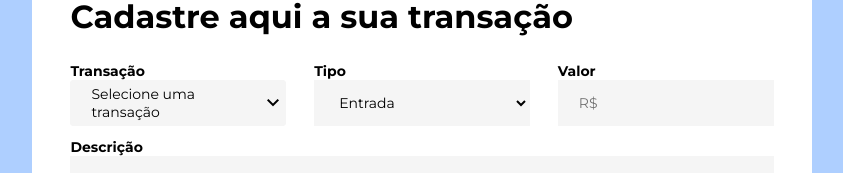
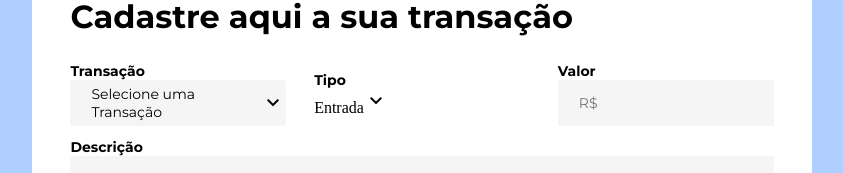
Before and after one commit to JoseMartins0808/Angular_Finances_Page, an Angular app: page /transactions in a window 1280 px wide. Shown: the part 129-302 px from the top of the page, without its empty margins (218-1061 px from the left). Built offline with nearby package versions, Linux system fonts and the light colour scheme.

Commit message:
feat: handle transaction type menu

```diff
--- a/src/app/components/forms/register-transaction-form/register-transaction-form.component.html
+++ b/src/app/components/forms/register-transaction-form/register-transaction-form.component.html
@@ -4,10 +4,21 @@
         <app-select-transaction style="width: 100%;"></app-select-transaction>
         <div class="field-box">
             <label for="type">Tipo</label>
-            <select name="type" formControlName="type">
-                <option value="input">Entrada</option>
-                <option value="output">Saída</option>
-            </select>
+            <div role="select" class="type-bar" id="type-id">
+                <div class="type-btn" (click)="toggleOpenTypeMenu()">
+                    <span>{{handleChangeTypeMenu()}}</span>
+                    <span class="material-symbols-outlined" *ngIf="openedTypeMenu">
+                        stat_1
+                    </span>
+                    <span class="material-symbols-outlined" *ngIf="!openedTypeMenu">
+                        stat_minus_1
+                    </span>
+                </div>
+                <div class="select-content" *ngIf="openedTypeMenu">
+                    <span (click)="setInputTransaction()">Entrada</span>
+                    <span (click)="setOutputTransaction()">Saída</span>
+                </div>
+            </div>
         </div>
         <app-field-box style="width: 100%;"
             [error]="(financesForm.get('value')?.dirty || financesForm.get('value')?.touched) ? errors.value : null">
--- a/src/app/components/forms/register-transaction-form/register-transaction-form.component.ts
+++ b/src/app/components/forms/register-transaction-form/register-transaction-form.component.ts
@@ -16,12 +16,15 @@ import { SelectTransactionComponent } from '../../select-transaction/select-tran
 export class RegisterTransactionFormComponent {
 
   @ViewChild("textArea") textArea!: ElementRef;
+  @ViewChild("transactionType") transactionType!: ElementRef;
+
+  public transactionSelect: "input" | "output" = "input";
+  public openedTypeMenu: boolean = false;
 
   constructor(private readonly transactionService: TransactionService) { }
 
   public financesForm = new FormGroup({
     value: new FormControl<string>("", [Validators.required]),
-    type: new FormControl<"input" | "output">("input"),
     description: new FormControl<string>("", [Validators.required, Validators.minLength(5)])
   });
 
@@ -38,7 +41,7 @@ export class RegisterTransactionFormComponent {
 
     const newData = {
       value: this.financesForm.get("value")?.value as string,
-      type: this.financesForm.get("type")?.value as "input" | "output",
+      type: this.transactionSelect,
       description: this.financesForm.get("description")?.value as string
     }
 
@@ -46,18 +49,26 @@ export class RegisterTransactionFormComponent {
   }
 
   public handleDisableButton(): boolean {
-    if (this.financesForm.valid) {
-      return false;
-    } else {
-      return true;
-    }
+    return this.financesForm.valid ? false : true;
   }
 
-  public handleDisableButtonStyle(): string {
-    if (this.financesForm.valid) {
-      return "btn solid md";
-    } else {
-      return "btn disabled md";
-    }
+  public handleDisableButtonStyle(): "btn disabled md" | "btn solid md" {
+    return this.financesForm.valid ? "btn solid md" : "btn disabled md";
+  }
+
+  public toggleOpenTypeMenu(): void {
+    this.openedTypeMenu === true ? this.openedTypeMenu = false : this.openedTypeMenu = true;
+  }
+
+  public handleChangeTypeMenu(): "Entrada" | "Saída" {
+    return this.transactionSelect === "input" ? "Entrada" : "Saída";
+  }
+
+  public setInputTransaction(): void {
+    this.transactionSelect = "input";
+  }
+
+  public setOutputTransaction(): void {
+    this.transactionSelect = "output";
   }
 }
--- a/src/app/components/option-transaction/option-transaction.component.ts
+++ b/src/app/components/option-transaction/option-transaction.component.ts
@@ -15,7 +15,9 @@ export class OptionTransactionComponent {
 
   @Input() option!: IChoseSearchTransaction;
 
-  constructor(private registerTransaction: RegisterTransactionFormComponent) { }
+  constructor(private registerTransaction: RegisterTransactionFormComponent,
+    private selectTransactionComponent: SelectTransactionComponent
+  ) { }
 
   public optionChosen: IChoseTransaction = {
     description: "",
@@ -24,12 +26,22 @@ export class OptionTransactionComponent {
   };
 
   public setOptionChoiced(optionChoiced: IChoseTransaction) {
-    console.log(this.option);
+
+    this.selectTransactionComponent.toggleSelectDropDown();
+    this.selectTransactionComponent.changeSelectedItem(optionChoiced.select);
 
     this.optionChosen = optionChoiced;
 
     this.registerTransaction.textArea.nativeElement.value = optionChoiced.description;
     this.registerTransaction.textArea.nativeElement.toched;
     this.registerTransaction.textArea.nativeElement.dirty;
+
+    console.log(optionChoiced);
+
+    if (this.registerTransaction.transactionType.nativeElement.value === "input") {
+      this.registerTransaction.transactionSelect = "input";
+    } else {
+      this.registerTransaction.transactionSelect = "output";
+    }
   }
 }
--- a/src/app/components/select-transaction/select-transaction.component.html
+++ b/src/app/components/select-transaction/select-transaction.component.html
@@ -1,7 +1,7 @@
 <label for="select-id" class="select-label">Transação</label>
 <div role="select" class="select-bar" id="select-id">
     <div class="select-btn" (click)="!openedSelectMenu ? toggleSelectDropDown() : null">
-        <span>Selecione uma transação</span>
+        <span>{{selectedItem}}</span>
         <span class="material-symbols-outlined" *ngIf="openedSelectMenu">
             stat_1
         </span>
--- a/src/app/components/select-transaction/select-transaction.component.ts
+++ b/src/app/components/select-transaction/select-transaction.component.ts
@@ -30,7 +30,6 @@ export class SelectTransactionComponent {
   @ViewChild("selectContent") transactionMenu!: ElementRef;
   @Input() transactionOptions = this.getSearchTransactionList();
 
-
   constructor(private renderer: Renderer2) {
 
     let count: number = 0;
@@ -57,6 +56,12 @@ export class SelectTransactionComponent {
 
   public toggleSelectDropDown(): void {
     this.openedSelectMenu = !this.openedSelectMenu;
+  }
+
+  public selectedItem: String = "Selecione uma Transação";
+
+  public changeSelectedItem(newSelectedItem: String): void {
+    this.selectedItem = newSelectedItem;
   }
 
   public filterFields(): void {
@@ -127,7 +132,6 @@ export class SelectTransactionComponent {
       const searchedOption: IChoseSearchTransaction = {
         ...option,
         firstString,
-        // searchString: this.searchWord!,
         searchString,
         lastString
       }
```
